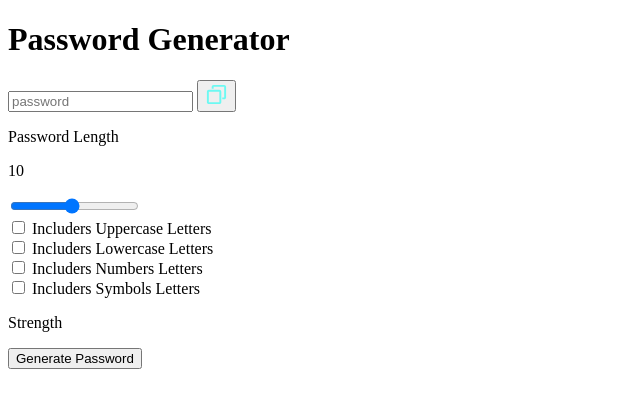
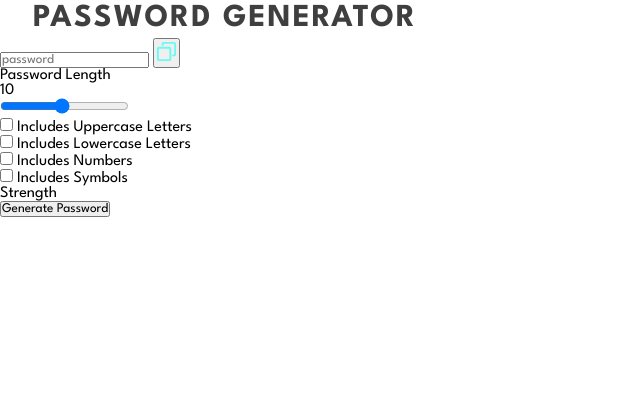
Before and after one commit to Kritika1260/Password-Generator, a plain HTML site: page index.html in a window 1280 px wide. Shown: the whole page, without its empty margins (0-640 px from the left). Drawn offline with Linux system fonts and the light colour scheme.

Commit message:
css added

```diff
--- a/index.html
+++ b/index.html
@@ -3,13 +3,19 @@
 <head>
     <meta charset="UTF-8">
     <meta name="viewport" content="width=device-width, initial-scale=1.0">
-    <title>Document</title>
+    <title>Password Generator</title>
+
+    <link rel="preconnect" href="https://fonts.googleapis.com">
+    <link rel="preconnect" href="https://fonts.gstatic.com" crossorigin>
+    <link href="https://fonts.googleapis.com/css2?family=League+Spartan:wght@100..900&family=Roboto:ital,wght@0,100..900;1,100..900&display=swap" rel="stylesheet">
+
+    <link rel="stylesheet" href="styles.css">
 </head>
 <body>
     <div class="container">
         <h1>Password Generator</h1>
 
-        <div class="display-content">
+        <div class="display-container">
             <input type="text" readonly placeholder="password" class="display" data-passwordDisplay>
             <!-- data-password-dsplay = custom attribute -->
 
@@ -32,22 +38,22 @@
             <!--Checkbox-->
             <div>
                 <input type="checkbox" id="uppercase">
-                <label for="uppercase">Includers Uppercase Letters</label>
+                <label for="uppercase">Includes Uppercase Letters</label>
             </div>
 
             <div>
                 <input type="checkbox" id="lowercase">
-                <label for="lowercase">Includers Lowercase Letters</label>
+                <label for="lowercase">Includes Lowercase Letters</label>
             </div>
 
             <div>
                 <input type="checkbox" id="numbers">
-                <label for="numbers">Includers Numbers Letters</label>
+                <label for="numbers">Includes Numbers</label>
             </div>
 
             <div>
                 <input type="checkbox" id="symbols">
-                <label for="symbols">Includers Symbols Letters</label>
+                <label for="symbols">Includes Symbols</label>
             </div>
 
             <!--strength-->
--- a/script.js
+++ b/script.js
@@ -48,14 +48,14 @@ function generateRandomNumber() {
 
 
 function generateLowercase(){
-    return String.fromCharCode(generateRandomNumber(97, 123))
+    return String.fromCharCode(getRandomInteger(97, 123))
     //97-a
     //123-z
     //converted ascii value number to character
 }
 
 function generateUppercase(){
-    return String.fromCharCode(generateRandomNumber(65, 91))
+    return String.fromCharCode(getRandomInteger(65, 91))
     //for A and Z
 }
 
@@ -110,7 +110,9 @@ function shufflePassword(array){
     //algo is availiable
     //fisher yates method = apply on array to shuffle it
     for (let i = array.length - 1; i > 0 ; i--) {
+        //find random j
         const j = Math.floor(Math.random() * (i+1))
+        //do swapping
         const temp = array[i]
         array[i] = array[j]
         array[j] = temp
--- /dev/null
+++ b/styles.css
@@ -0,0 +1,61 @@
+/* //always add these three things */
+/* margin = 0, padding = 0, box-sizing = border box*/
+
+*,
+*::before,
+*::after{
+    margin: 0;
+    padding: 0;
+    box-sizing: border-box;
+    font-family: "League Spartan", sans-serif;
+}
+
+/* globalvariable */
+
+:root{
+    --dk-violet: hsl(268, 75%, 9%)
+    --lt-violet: hsl(268, 47%, 21%)
+    --lt-violet2: hsl(281, 89%, 26%)
+    -vb-violet: hsl(285, 91%, 52%)
+    -vb-violet2: hsl(290, 70%, 36%)
+
+    -vb-yellow: hsl(52, 100%, 62%)
+
+    -pl-white: hsl(0, 0%, 100%)
+
+    -vb-cyan: hsl(176, 100%, 44%)
+    -vb-cyan2: hsl(177, 92%, 70%)
+    -dk-text: hsl(198, 20%, 13%)
+
+}
+
+.body{
+    max-width: 100vw;
+    max-height: 100vw;
+    display: flex;
+    flex-direction: column;
+    align-items: center;
+    justify-content: center;
+    background: linear-gradient(231deg, rgba(22, 6, 10, 1) 0%, rgba(52, 28, 79, 1) 50%, rgba(88, 7, 125, 1) 100%);
+}
+
+.container{
+    width: 90%;
+    max-width: 450px;
+}
+
+h1{
+    color: var(--pl-white);
+    opacity: 0.75;
+    text-transform: uppercase;
+    letter-spacing: 2px;
+    text-align: center;
+    line-height: 1.2;
+}
+
+.display-container{
+    position: relative;
+    background-color: var(--dk-violet);
+    border-radius: 1rem;
+    border-bottom: 0.35 solid var(--lt-violet2);
+}
```
